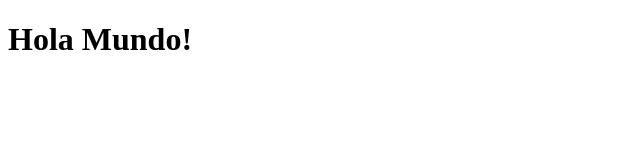
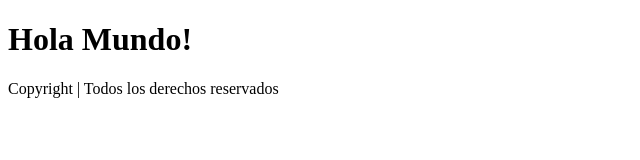
Before and after one commit to victoriarecchia/clase-10, a plain HTML site: page index.html in a window 1280 px wide. Shown: the whole page, without its empty margins (0-640 px from the left). Drawn offline with Linux system fonts and the light colour scheme.

Commit message:
Agregando el footer

```diff
--- a/index.html
+++ b/index.html
@@ -8,5 +8,9 @@
 </head>
 <body>
     <h1>Hola Mundo!</h1>
+    <footer>
+        <p>Copyright | Todos los derechos reservados</p>
+    </footer>
 </body>
+
 </html>
```
Also changed, not shown: 1 other file.
